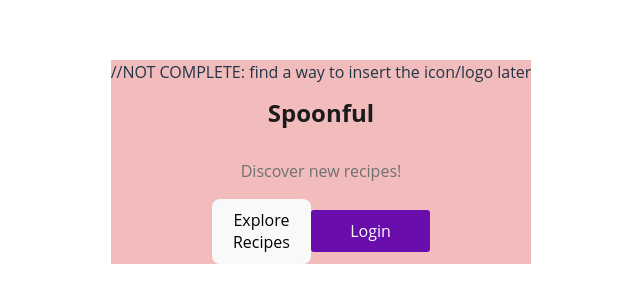
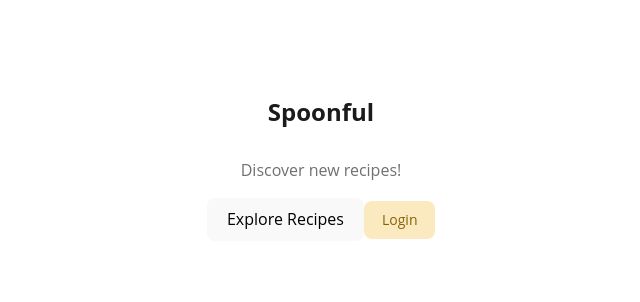
Before and after one commit to anoushka34/anoushka-capstone1, a React (Vite) app in the folder client/: page / in a window 1280 px wide. Shown: the part 238-540 px from the top of the page, without its empty margins (319-959 px from the left). Built offline with nearby package versions, Linux system fonts and the light colour scheme; no server answers.

Commit message:
updated login button colors

```diff
--- a/client/src/pages/LandingPage/LandingPage.css
+++ b/client/src/pages/LandingPage/LandingPage.css
@@ -3,13 +3,14 @@
     display: flex;
     justify-content: center;
     align-items: center;
-    background-color: #f2bcbc;
+    background-color: #FFFF;
 }
 
 .landing-container {
     display: flex;
     flex-direction: column;
     align-items: center;
+    text-align: center;
 }
 
 
@@ -24,27 +25,19 @@
     color: #707070;
 }
 
-.landing-routes{
-    display:flex;
-    align-items:center;
+.explore-recipes-btn, .login-btn{
+    display:inline-flexbox;
+    justify-content: center;
+    align-items: center;
+    font-size:14px;
+}
+
+.explore-recipes-btn {
+    background-color: #6ba539;
+    color:#FFFF
 }
 
 .login-btn {
-  width: 100%;
-  padding: 10px;
-  background-color: #6a0dad; /* Purple color */
-  color: white;
-  border: none;
-  border-radius: 3px;
-  cursor: pointer;
+    background-color: #fbeabf;
+    color:#866208;
 }
-
-.explore-recipes-btn {
-  width: 100%;
-  padding: 10px;
-  background-color: #6a0dad; /* Purple color */
-  color: white;
-  border: none;
-  border-radius: 3px;
-  cursor: pointer;
-}
--- a/client/src/pages/LandingPage/LandingPage.tsx
+++ b/client/src/pages/LandingPage/LandingPage.tsx
@@ -27,7 +27,7 @@ export default function LandingPage({}: LandingPageProps) {
     return (
     <div className="landing-page">
       <div className="landing-container">
-        //NOT COMPLETE: find a way to insert the icon/logo later
+        {/*NOT COMPLETE: find a way to insert the icon/logo later*/}
         <h1 className="landing-home">Spoonful</h1>
             <p
                 className="landing-description">Discover new recipes!
```
